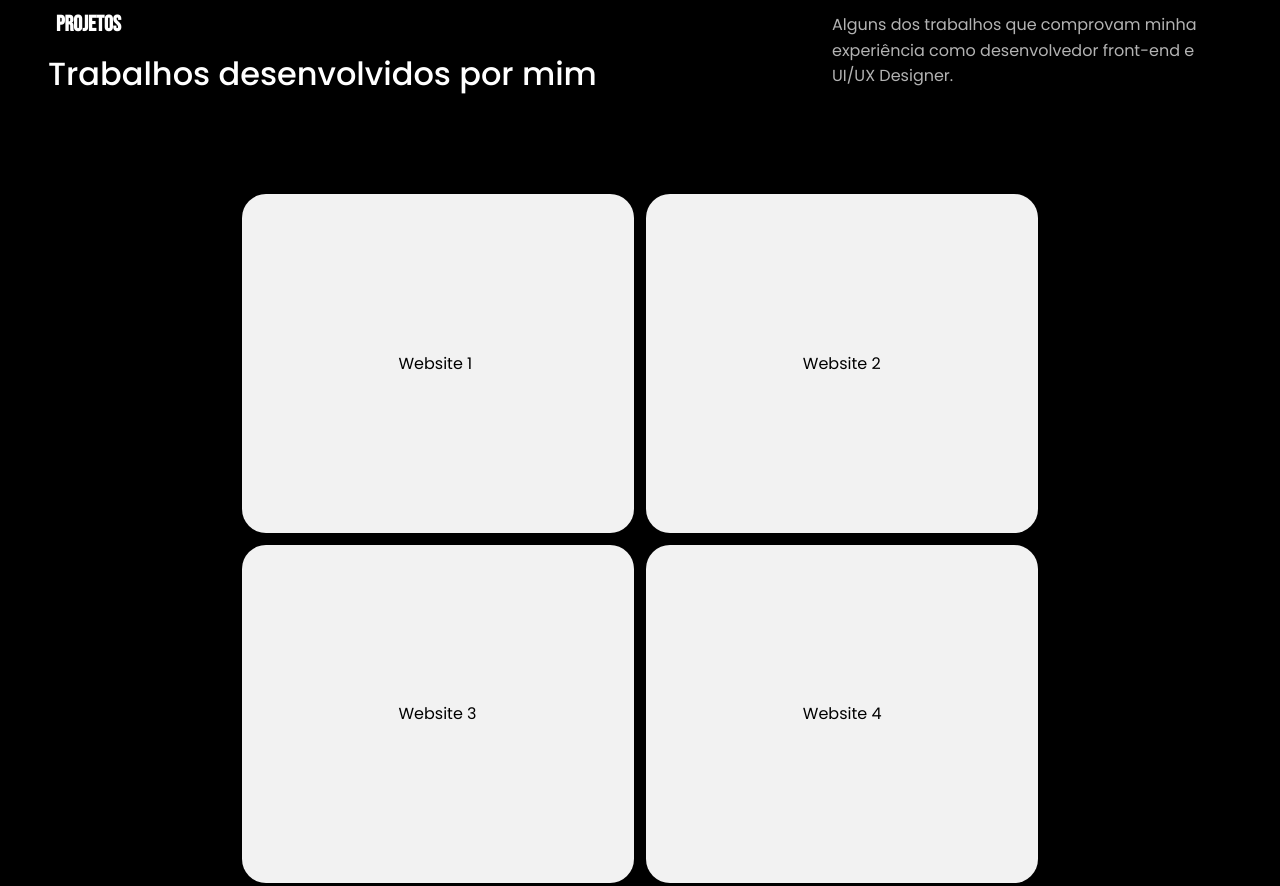
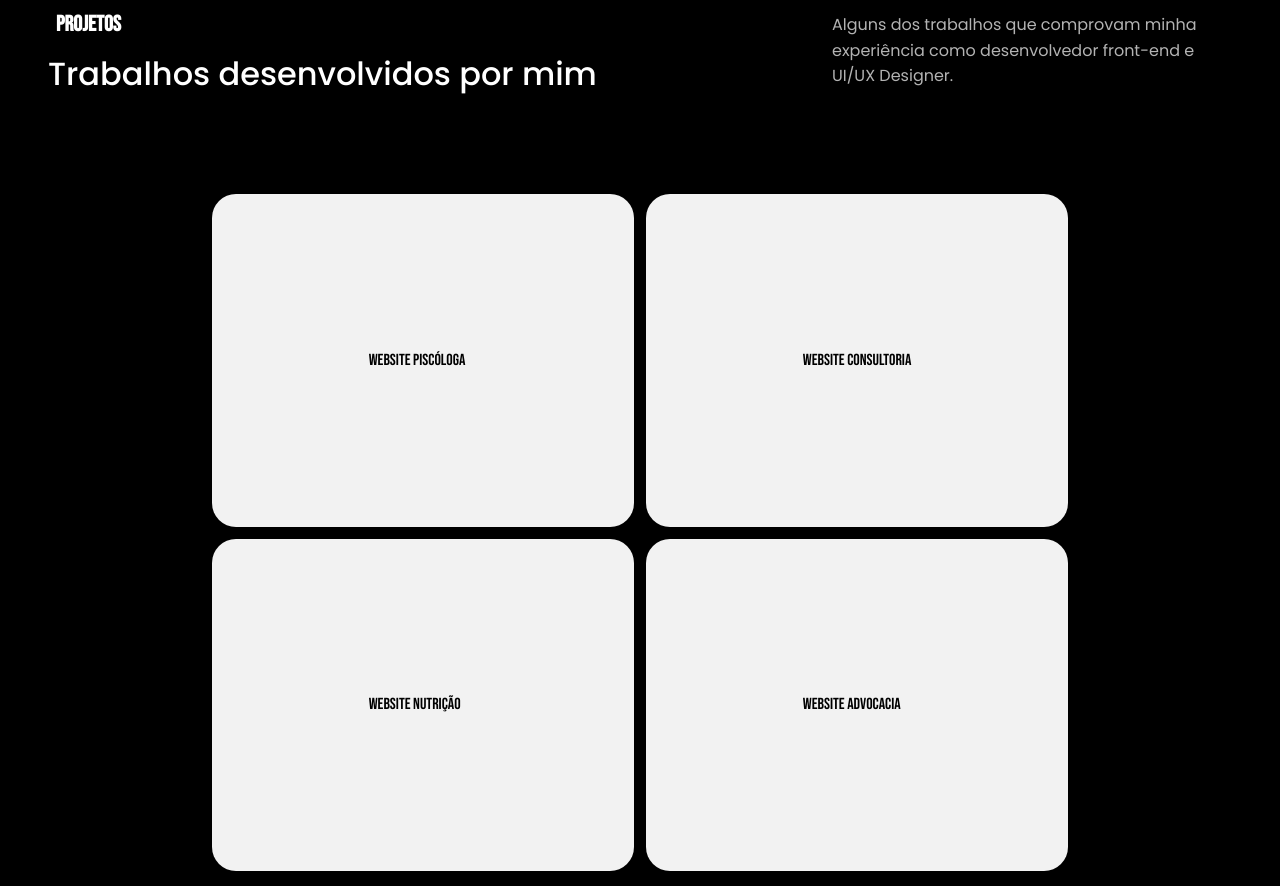
Before and after one commit to DevGustavoGantois/portfolio_unifacs_challenge, a website: page index.html in a window 1280 px wide. Shown: the part 1052-1938 px from the top of the page. Drawn offline with Linux system fonts and the light colour scheme; animation ran at ten frames a second.

Commit message:
feat:Create animation and adding websites portfolio.

```diff
--- a/index.html
+++ b/index.html
@@ -99,18 +99,18 @@
               </article>
                     <main>
                         <div class="display-projects">
-                           <div>
+                           <div style="cursor: pointer;">
                             <figure class="figure-project">
-                                <p>Website 1</p>
+                                <a href="https://www.psimonicaaran.com.br/" target="_blank">Website Piscóloga</a>
                             </figure>
                             <figure class="figure-project">
-                                <p>Website 2</p>
+                                <a href="https://lp-sf-team-consultoria.vercel.app/" target="_blank">Website Consultoria</a>
                             </figure>
                             <figure class="figure-project">
-                                <p>Website 3</p>
+                                <a href="https://www.rafaelperrone.com.br/" target="_blank">Website Nutrição</a>
                             </figure>
                             <figure class="figure-project">
-                                <p>Website 4</p>
+                                <a href="https://msampaio-adv.vercel.app/" target="_blank">Website Advocacia</a>
                             </figure>
                            </div>
                         </div>
--- a/styles/style.css
+++ b/styles/style.css
@@ -316,6 +316,20 @@ body {
     background: #F2F2F2;
     padding: 9.8rem;
     white-space: nowrap;
+    transition: 0.6s ease-in;
+    position: relative;
+    font-family: "Bebas Neue", sans-serif;
+    font-size: 16px;
+
+  }
+
+  .display-projects div .figure-project:hover {
+    background: #1F19E0;
+    transform: translateY(-10%);
+    color: white;
+    font-size: 18px;
+    filter: drop-shadow(0px 0px 22px #1F19E0);
+    border: 1px solid #1b1b1b;
   }
 
   .carousel-bottom-container {
```
